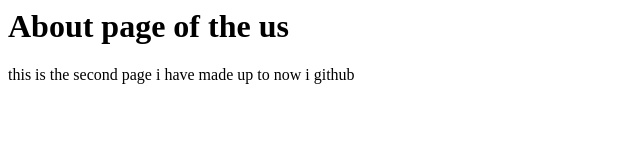
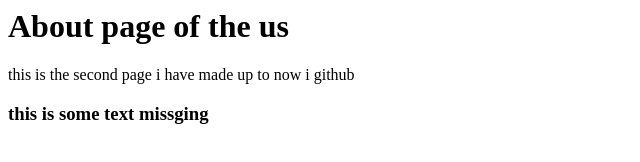
Before and after one commit to Ahmad-Zaryalai-Ahmadi/first-step-to-github, a plain HTML site: page about.html in a window 1280 px wide. Shown: the whole page, without its empty margins (0-640 px from the left). Drawn offline with Linux system fonts and the light colour scheme.

Commit message:
Add more description in website

```diff
--- a/about.html
+++ b/about.html
@@ -2,6 +2,7 @@
     <body>
         <h1>About page of the us</h1>
         <p>this is the second page i have made up to now i github</p>
+        <h3>this is some text missging </h3>
 
     </body>
 </html>
```
